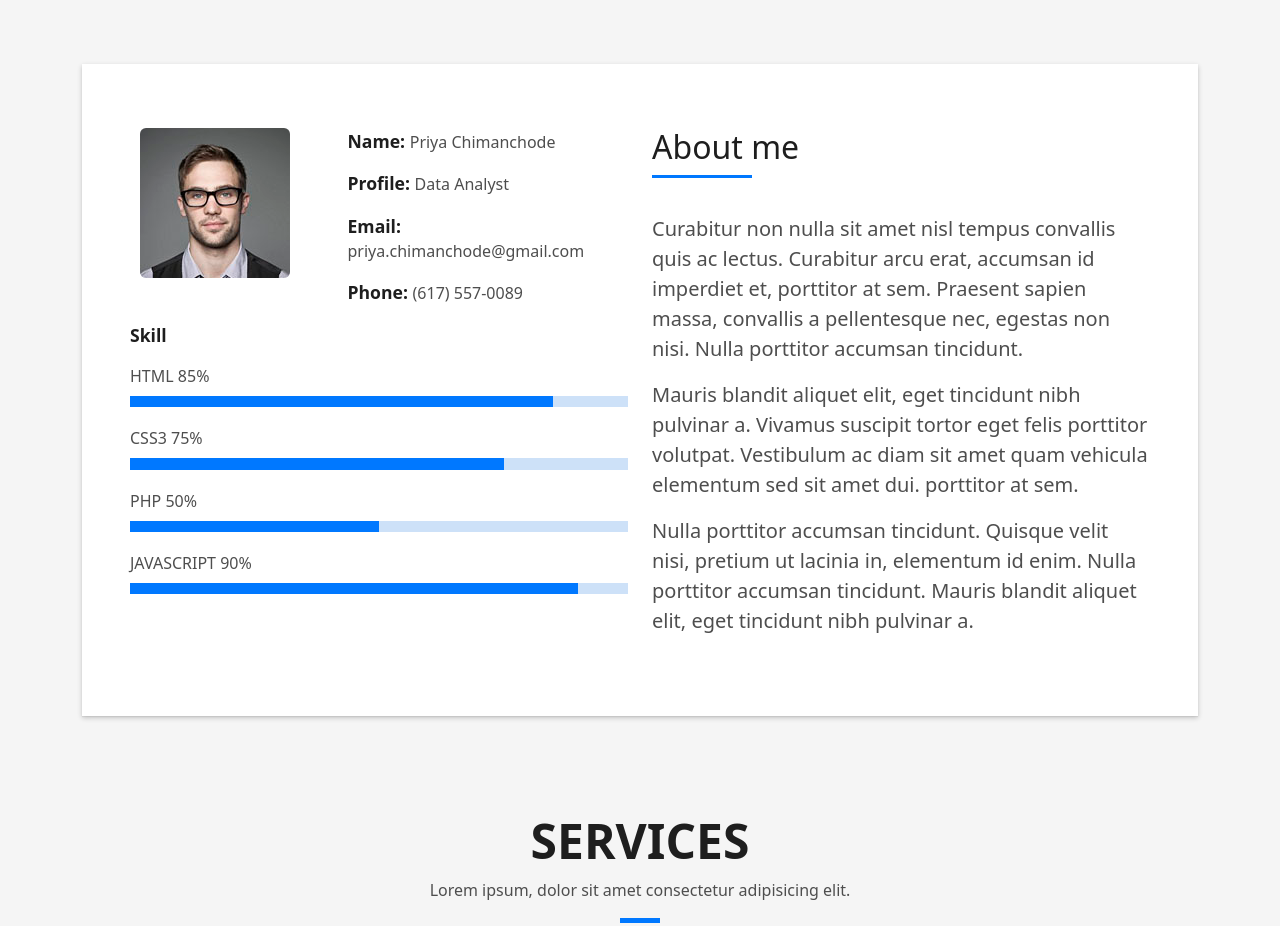
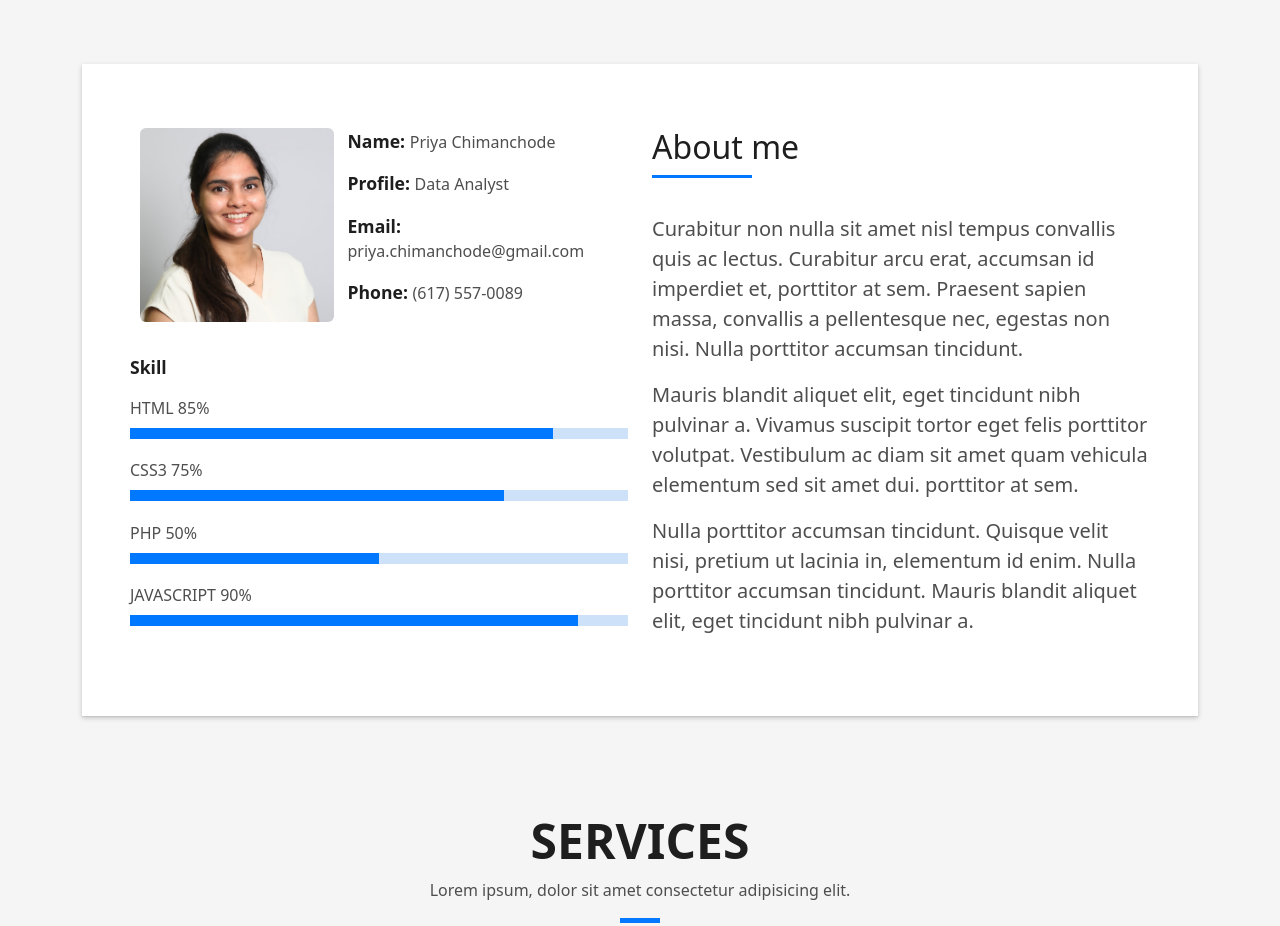
Before and after one commit to priya1917/priya1917.github.io, a plain HTML site: page index.html in a window 1280 px wide. Shown: the part 800-1726 px from the top of the page. Drawn offline with Linux system fonts and the light colour scheme.

Commit message:
Update index.html

```diff
--- a/index.html
+++ b/index.html
@@ -101,7 +101,7 @@
                   <div class="row">
                     <div class="col-sm-6 col-md-5">
                       <div class="about-img">
-                        <img src="assets/img/testimonial-2.jpg" class="img-fluid rounded b-shadow-a" alt="">
+                        <img src="assets/img/favicon.png" class="img-fluid rounded b-shadow-a" alt="">
                       </div>
                     </div>
                     <div class="col-sm-6 col-md-7">
```
